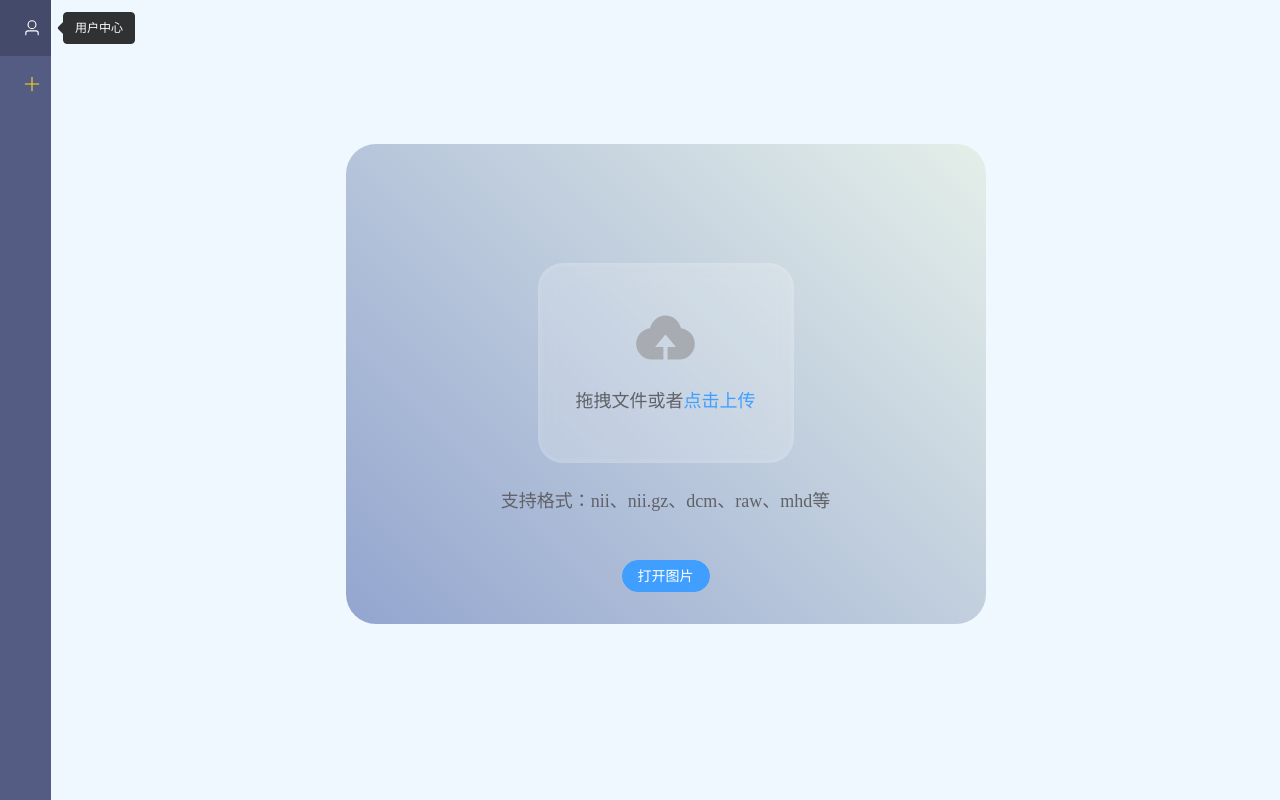
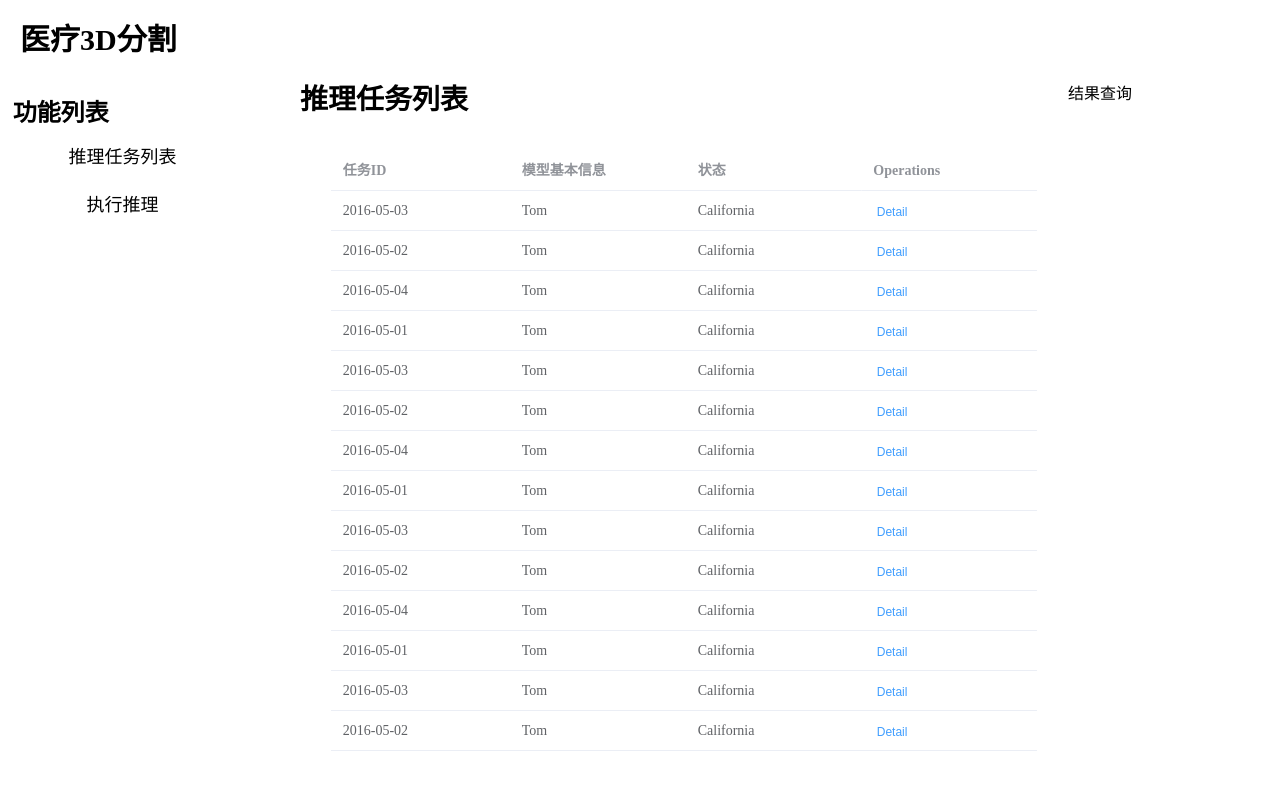
Before and after one commit to liyv233/medical3D, a Vue app: page /#/ in a window 1280 px wide. Built offline with nearby package versions, Linux system fonts and the light colour scheme.

Commit message:
重置框架基本模板

```diff
--- a/index.html
+++ b/index.html
@@ -20,6 +20,10 @@
         padding: 0;
         margin: 0;
       }
+      ul,
+      ol {
+        list-style: none;
+      }
     </style>
     <title>Medical</title>
   </head>
--- a/src/App.vue
+++ b/src/App.vue
@@ -1,26 +1,11 @@
 <template>
-  <div class="common-layout">
-    <el-container>
-      <el-aside width="auto">
-        <side></side>
-      </el-aside>
-      <el-container>
-        <el-main>
-          <router-view></router-view>
-        </el-main>
-      </el-container>
-    </el-container>
+  <div class="main">
+    <router-view></router-view>
   </div>
 </template>
-
-<script setup>
-import Side from "./components/aside.vue";
-</script>
-
 <style lang="less" scoped>
-.el-main {
-  background-color: aliceblue;
-  padding: 0;
-  margin: 0;
+.main {
+  height: 100%;
+  width: 100%;
 }
 </style>
--- /dev/null
+++ b/src/components/main.vue
@@ -0,0 +1,269 @@
+<template>
+  <div class="common-layout">
+    <el-container class="outer-container">
+      <el-header>医疗3D分割</el-header>
+      <el-container class="inner-container">
+        <el-aside>
+          <article>功能列表</article>
+          <ul class="function">
+            <li>推理任务列表</li>
+            <li>执行推理</li>
+          </ul>
+        </el-aside>
+        <el-main>
+          <el-row class="left-container">
+            <el-col>
+              <article>推理任务列表</article>
+              <div class="search"></div>
+              <div class="table">
+                <el-table
+                  :data="tableData"
+                  height="600"
+                >
+                  <el-table-column
+                    fixed
+                    prop="date"
+                    label="任务ID"
+                  />
+                  <el-table-column
+                    prop="name"
+                    label="模型基本信息"
+                  />
+                  <el-table-column
+                    prop="state"
+                    label="状态"
+                  />
+                  <el-table-column
+                    fixed="right"
+                    label="Operations"
+                  >
+                    <template #default>
+                      <el-button
+                        link
+                        type="primary"
+                        size="small"
+                        @click="handleClick"
+                        >Detail</el-button
+                      >
+                    </template>
+                  </el-table-column>
+                </el-table>
+              </div>
+            </el-col>
+          </el-row>
+          <el-row class="right-container">
+            <div class="search">
+              <article>结果查询</article>
+            </div>
+          </el-row>
+        </el-main>
+      </el-container>
+    </el-container>
+  </div>
+</template>
+<!--  -->
+<script setup>
+//
+const tableData = [
+  {
+    date: "2016-05-03",
+    name: "Tom",
+    state: "California",
+    city: "Los Angeles",
+    address: "No. 189, Grove St, Los Angeles",
+    zip: "CA 90036",
+    tag: "Home",
+  },
+  {
+    date: "2016-05-02",
+    name: "Tom",
+    state: "California",
+    city: "Los Angeles",
+    address: "No. 189, Grove St, Los Angeles",
+    zip: "CA 90036",
+    tag: "Office",
+  },
+  {
+    date: "2016-05-04",
+    name: "Tom",
+    state: "California",
+    city: "Los Angeles",
+    address: "No. 189, Grove St, Los Angeles",
+    zip: "CA 90036",
+    tag: "Home",
+  },
+  {
+    date: "2016-05-01",
+    name: "Tom",
+    state: "California",
+    city: "Los Angeles",
+    address: "No. 189, Grove St, Los Angeles",
+    zip: "CA 90036",
+    tag: "Office",
+  },
+  {
+    date: "2016-05-03",
+    name: "Tom",
+    state: "California",
+    city: "Los Angeles",
+    address: "No. 189, Grove St, Los Angeles",
+    zip: "CA 90036",
+    tag: "Home",
+  },
+  {
+    date: "2016-05-02",
+    name: "Tom",
+    state: "California",
+    city: "Los Angeles",
+    address: "No. 189, Grove St, Los Angeles",
+    zip: "CA 90036",
+    tag: "Office",
+  },
+  {
+    date: "2016-05-04",
+    name: "Tom",
+    state: "California",
+    city: "Los Angeles",
+    address: "No. 189, Grove St, Los Angeles",
+    zip: "CA 90036",
+    tag: "Home",
+  },
+  {
+    date: "2016-05-01",
+    name: "Tom",
+    state: "California",
+    city: "Los Angeles",
+    address: "No. 189, Grove St, Los Angeles",
+    zip: "CA 90036",
+    tag: "Office",
+  },
+  {
+    date: "2016-05-03",
+    name: "Tom",
+    state: "California",
+    city: "Los Angeles",
+    address: "No. 189, Grove St, Los Angeles",
+    zip: "CA 90036",
+    tag: "Home",
+  },
+  {
+    date: "2016-05-02",
+    name: "Tom",
+    state: "California",
+    city: "Los Angeles",
+    address: "No. 189, Grove St, Los Angeles",
+    zip: "CA 90036",
+    tag: "Office",
+  },
+  {
+    date: "2016-05-04",
+    name: "Tom",
+    state: "California",
+    city: "Los Angeles",
+    address: "No. 189, Grove St, Los Angeles",
+    zip: "CA 90036",
+    tag: "Home",
+  },
+  {
+    date: "2016-05-01",
+    name: "Tom",
+    state: "California",
+    city: "Los Angeles",
+    address: "No. 189, Grove St, Los Angeles",
+    zip: "CA 90036",
+    tag: "Office",
+  },
+  {
+    date: "2016-05-03",
+    name: "Tom",
+    state: "California",
+    city: "Los Angeles",
+    address: "No. 189, Grove St, Los Angeles",
+    zip: "CA 90036",
+    tag: "Home",
+  },
+  {
+    date: "2016-05-02",
+    name: "Tom",
+    state: "California",
+    city: "Los Angeles",
+    address: "No. 189, Grove St, Los Angeles",
+    zip: "CA 90036",
+    tag: "Office",
+  },
+  {
+    date: "2016-05-04",
+    name: "Tom",
+    state: "California",
+    city: "Los Angeles",
+    address: "No. 189, Grove St, Los Angeles",
+    zip: "CA 90036",
+    tag: "Home",
+  },
+  {
+    date: "2016-05-01",
+    name: "Tom",
+    state: "California",
+    city: "Los Angeles",
+    address: "No. 189, Grove St, Los Angeles",
+    zip: "CA 90036",
+    tag: "Office",
+  },
+];
+</script>
+<!--  -->
+<style lang="less" scoped>
+.outer-container {
+  width: 100vw;
+  height: 100vh;
+  display: flex;
+  justify-content: center;
+  .el-header {
+    height: 10vh;
+    font-size: 30px;
+    font-weight: 800;
+    line-height: 10vh;
+  }
+  .inner-container {
+    width: 100vw;
+    height: 90vh;
+    .el-aside {
+      padding: 1%;
+      article {
+        height: 5vh;
+        font-weight: 700;
+        font-size: 24px;
+        line-height: 5vh;
+      }
+      ul li {
+        cursor: pointer;
+        height: 6vh;
+        line-height: 6vh;
+        text-align: center;
+        width: 80%;
+        font-size: 18px;
+      }
+    }
+    .el-main {
+      padding: 0;
+      display: flex;
+
+      .left-container {
+        width: 60vw;
+        height: 90vh;
+        article {
+          height: 5vh;
+          font-weight: 700;
+          font-size: 28px;
+          line-height: 5vh;
+        }
+        .table {
+          padding-top: 4%;
+          padding-left: 4%;
+          padding-right: 4%;
+        }
+      }
+    }
+  }
+}
+</style>
--- a/src/pages/report.vue
+++ b/src/pages/report.vue
@@ -77,7 +77,7 @@
       </div>
       <div class="suggestion">
         <article>医生诊断及建议：</article>
-        <span>{{ basicInfo.suggestion }}</span>
+        <span >{{ basicInfo.suggestion }}</span>
       </div>
     </div>
   </div>
@@ -113,7 +113,7 @@ Bus.on("makepdf", async () => {
   formData.append("patient_id", basicInfo.value.patientId);
   formData.append("img_id", imgId.value);
   formData.append("doctor_id", UserInfo.value.doctor_id);
-  const res = await fetch("http://10.33.116.50:5000/records", {
+  const res = await fetch("http://10.33.39.163:5000/records", {
     method: "POST",
     body: formData,
     headers: {
@@ -134,11 +134,11 @@ Bus.on("makepdf", async () => {
 const holder = computed(() => {
   if (isAuth.value == true && isInference.value == true)
     return "请输入诊断结果";
-  else return "请先登陆并推理";
+  else return "请先登陆";
 });
 const holder1 = computed(() => {
   if (isAuth.value == true && isInference.value == true) return "请输入患者id";
-  else return "请先登陆并推理";
+  else return "请先登陆";
 });
 const disabled = computed(() => {
   if (isAuth.value == true && isInference.value == true) return false;
--- a/src/router/index.js
+++ b/src/router/index.js
@@ -9,7 +9,7 @@ const routes = [
   {
     path: "/",
     name: "/",
-    component: () => import("../pages/upload.vue"),
+    component: () => import("../components/main.vue"),
   },
   {
     path: "/preview",
--- a/src/store/Tool.js
+++ b/src/store/Tool.js
@@ -170,7 +170,7 @@ export const useTool = defineStore("tool", () => {
   async function countNum() {
     var data = new FormData();
     data.append("img_name", imgName.value);
-    const res = await fetch("http://10.33.116.50:5000/imgs/nums", {
+    const res = await fetch("http://10.33.39.163:5000/imgs/nums", {
       method: "POST",
       body: data,
     });
--- a/src/utils/fileRequest.js
+++ b/src/utils/fileRequest.js
@@ -1,6 +1,6 @@
 import axios from "axios";
 const file = axios.create({
-  baseURL: " http://10.33.116.50:5000",
+  baseURL: "http://10.33.39.163:5000",
   timeout: 2000,
   headers: {
     "Content-Type": "multipart/form-data",
--- a/src/utils/request.js
+++ b/src/utils/request.js
@@ -1,7 +1,7 @@
 import axios from "axios";
 
 const API = axios.create({
-  baseURL: " http://10.33.116.50:5000",
+  baseURL: "http://10.33.39.163:5000",
   headers: {
     "Content-Type": "application/x-www-form-urlencoded;charset=utf-8",
   },
```
Also changed, not shown: components.d.ts (+6 -20 lines), src/components/tool.vue (+11 -11 lines).
